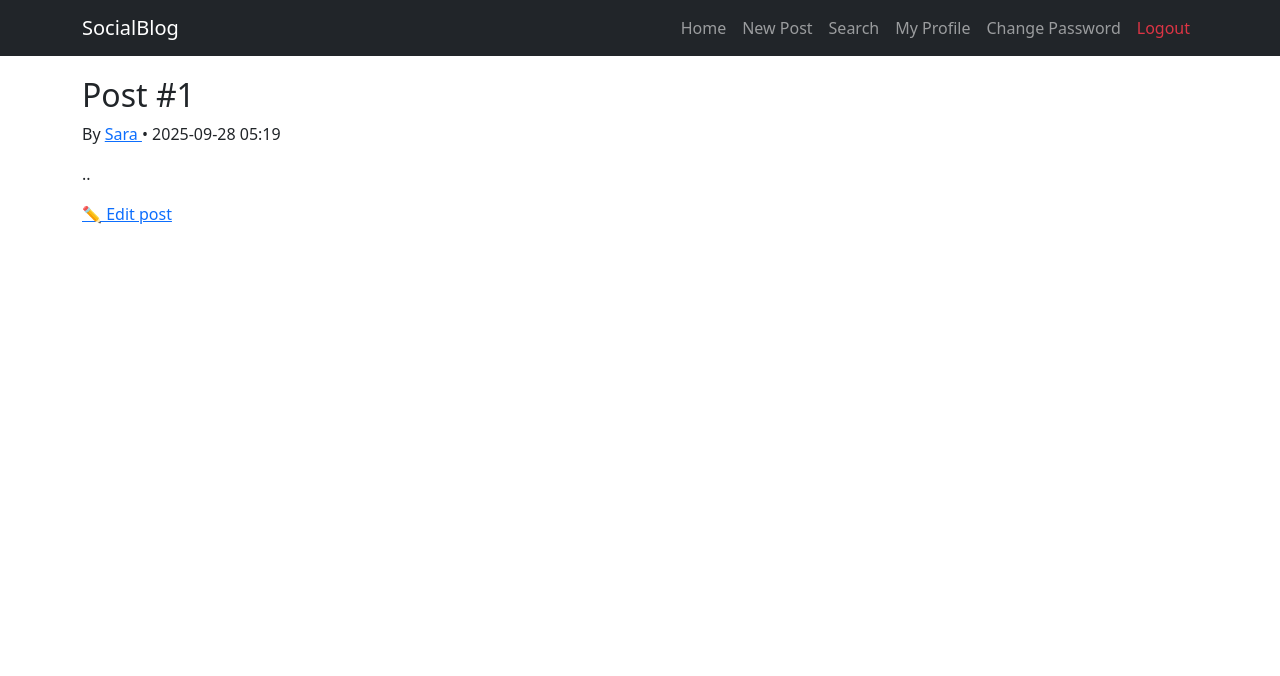
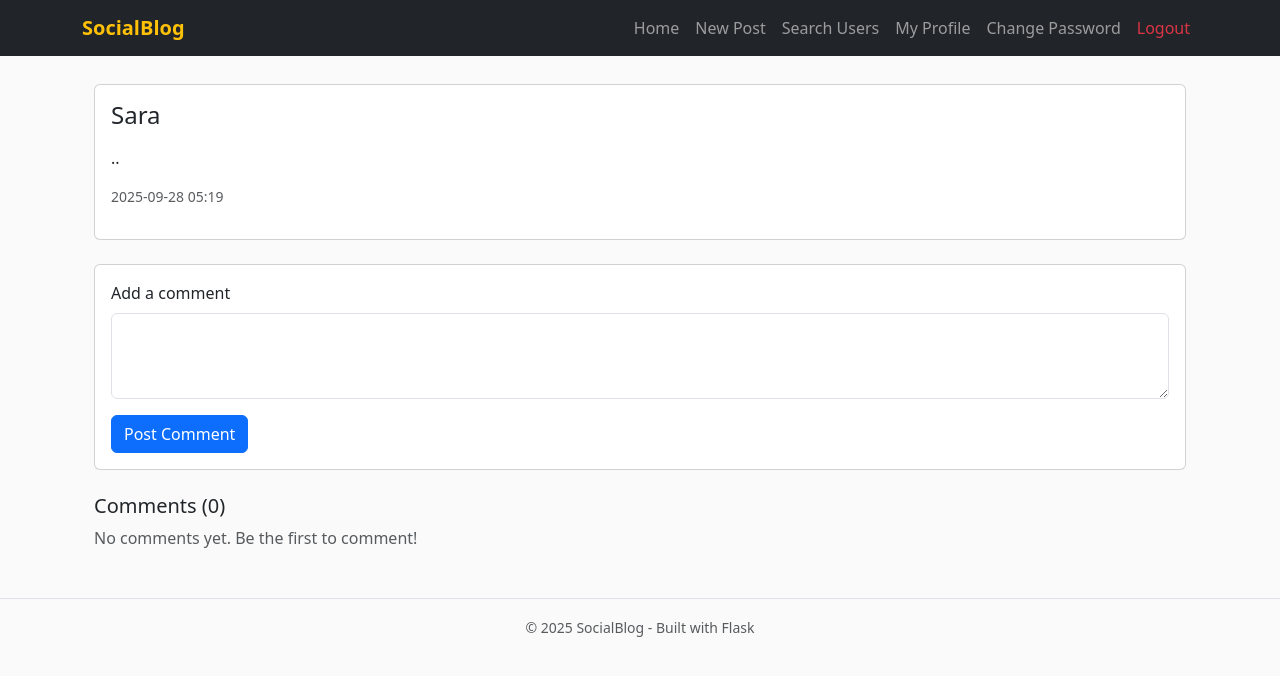
Before and after one commit to r0ry2/final_task-, a Flask app: page /post/1 in a window 1280 px wide. Shown: the top 676 px of the page. Run offline with Flask 3, Linux system fonts and the light colour scheme; a user stored in the database is signed in; data comes from the database, SQL or seed files in the repository; both versions use the stored data as it was after the commit.

Commit message:
Add Comment model and relationships for user posts

```diff
--- a/app/main/forms.py
+++ b/app/main/forms.py
@@ -31,3 +31,13 @@ class EditProfileForm(FlaskForm):
     location = StringField("Location", validators=[Length(0, 64)])
     bio = TextAreaField("Bio", validators=[Length(0, 200)])
     submit = SubmitField("Save Changes")
+
+# ---------------- نموذج إضافة تعليق ----------------
+
+
+class CommentForm(FlaskForm):
+    body = TextAreaField('Add a comment', validators=[
+        DataRequired(message="Please write something!"),
+        Length(1, 500)
+    ])
+    submit = SubmitField('Post Comment')
--- a/app/main/views.py
+++ b/app/main/views.py
@@ -8,11 +8,8 @@ from .forms import PostForm, EditProfileForm
 from flask import abort
 from app.models import User
 from .forms import AdminResetPasswordForm
+from ..models import Comment
 
-
-
-
-# ---------------- Index (عرض البوستات) ----------------
 # ---------------- Index (عرض البوستات) ----------------
 @main.route('/', methods=['GET', 'POST'])
 def index():
@@ -66,10 +63,26 @@ def show_followed():
     return resp
 
 # ---------------- عرض بوست واحد ----------------
-@main.route('/post/<int:id>')
+@main.route('/post/<int:id>', methods=['GET', 'POST'])
 def post(id):
+    from .forms import CommentForm
     post = Post.query.get_or_404(id)
-    return render_template('main/post.html', post=post)
+    form = CommentForm()
+
+    if form.validate_on_submit():
+        comment = Comment(
+            body=form.body.data,
+            post=post,
+            author=current_user._get_current_object()
+        )
+        db.session.add(comment)
+        db.session.commit()
+        flash("✅ Your comment has been added.")
+        return redirect(url_for('main.post', id=post.id))
+
+    comments = post.comments.order_by(Comment.timestamp.asc()).all()
+    return render_template('main/post.html', post=post, form=form, comments=comments)
+
 
 
 # ---------------- تعديل بوست ----------------
@@ -224,3 +237,41 @@ def search_user():
             return redirect(url_for('main.search_user'))
         return redirect(url_for('main.user_profile', username=user.username))
     return render_template('main/search_user.html', form=form)
+
+# ---------------- إدارة التعليقات (Moderation) ----------------
+@main.route('/moderate')
+@login_required
+def moderate():
+    if not current_user.can(Permission.MODERATE):
+        abort(403)
+    page = request.args.get('page', 1, type=int)
+    pagination = Comment.query.order_by(Comment.timestamp.desc()).paginate(
+        page=page, per_page=current_app.config.get('COMMENTS_PER_PAGE', 10), error_out=False)
+    comments = pagination.items
+    return render_template('main/moderate.html', comments=comments, pagination=pagination, page=page)
+
+
+@main.route('/moderate/enable/<int:id>')
+@login_required
+def moderate_enable(id):
+    if not current_user.can(Permission.MODERATE):
+        abort(403)
+    comment = Comment.query.get_or_404(id)
+    comment.disabled = False
+    db.session.add(comment)
+    db.session.commit()
+    flash("✅ Comment enabled.")
+    return redirect(url_for('main.moderate', page=request.args.get('page', 1)))
+
+
+@main.route('/moderate/disable/<int:id>')
+@login_required
+def moderate_disable(id):
+    if not current_user.can(Permission.MODERATE):
+        abort(403)
+    comment = Comment.query.get_or_404(id)
+    comment.disabled = True
+    db.session.add(comment)
+    db.session.commit()
+    flash("🚫 Comment disabled.")
+    return redirect(url_for('main.moderate', page=request.args.get('page', 1)))
--- a/app/templates/base.html
+++ b/app/templates/base.html
@@ -11,13 +11,14 @@
   <style>
     body {
       padding-top: 60px;
+      background-color: #fafafa;
     }
     .post {
       padding: 15px;
       margin-bottom: 15px;
       border: 1px solid #ddd;
       border-radius: 8px;
-      background: #fdfdfd;
+      background: #fff;
     }
   </style>
 </head>
@@ -25,7 +26,7 @@
   <!-- ✅ Navbar -->
   <nav class="navbar navbar-expand-lg navbar-dark bg-dark fixed-top">
     <div class="container">
-      <a class="navbar-brand" href="{{ url_for('main.index') }}">SocialBlog</a>
+      <a class="navbar-brand fw-bold text-warning" href="{{ url_for('main.index') }}">SocialBlog</a>
       <button class="navbar-toggler" type="button" data-bs-toggle="collapse" data-bs-target="#navbarNav"
               aria-controls="navbarNav" aria-expanded="false" aria-label="Toggle navigation">
         <span class="navbar-toggler-icon"></span>
@@ -36,25 +37,53 @@
 
           {% if current_user.is_authenticated %}
 
-            {# ✅ يظهر فقط للأدمن الحقيقي #}
-            {% if current_user.is_administrator() %}
+            <!-- ✅ روابط خاصة بالمستخدمين -->
+            <li class="nav-item">
+              <a class="nav-link" href="{{ url_for('main.index') }}">Home</a>
+            </li>
+
+            <li class="nav-item">
+              <a class="nav-link" href="{{ url_for('main.create_post') }}">New Post</a>
+            </li>
+
+            <li class="nav-item">
+              <a class="nav-link" href="{{ url_for('main.search_user') }}">Search Users</a>
+            </li>
+
+            <li class="nav-item">
+              <a class="nav-link" href="{{ url_for('main.user_profile', username=current_user.username) }}">My Profile</a>
+            </li>
+
+            <li class="nav-item">
+              <a class="nav-link" href="{{ url_for('auth.change_password') }}">Change Password</a>
+            </li>
+
+            <!-- ✅ للأدمن والمشرفين فقط -->
+            {% if current_user.can(0x08) or current_user.is_administrator() %}
               <li class="nav-item">
-                <a class="nav-link text-warning" href="{{ url_for('main.admin_dashboard') }}">
-                  Admin Panel
-                </a>
+                <a class="nav-link text-warning" href="{{ url_for('main.moderate') }}">Manage Comments</a>
               </li>
             {% endif %}
 
-            <li class="nav-item"><a class="nav-link" href="{{ url_for('main.index') }}">Home</a></li>
-            <li class="nav-item"><a class="nav-link" href="{{ url_for('main.create_post') }}">New Post</a></li>
-            <li class="nav-item"><a class="nav-link" href="{{ url_for('main.search_user') }}">Search</a></li>
-            <li class="nav-item"><a class="nav-link" href="{{ url_for('main.user_profile', username=current_user.username) }}">My Profile</a></li>
-            <li class="nav-item"><a class="nav-link" href="{{ url_for('auth.change_password') }}">Change Password</a></li>
-            <li class="nav-item"><a class="nav-link text-danger" href="{{ url_for('auth.logout') }}">Logout</a></li>
+            <!-- ✅ للأدمن فقط -->
+            {% if current_user.is_administrator() %}
+              <li class="nav-item">
+                <a class="nav-link text-info" href="{{ url_for('main.admin_dashboard') }}">Admin Panel</a>
+              </li>
+            {% endif %}
+
+            <li class="nav-item">
+              <a class="nav-link text-danger" href="{{ url_for('auth.logout') }}">Logout</a>
+            </li>
 
           {% else %}
-            <li class="nav-item"><a class="nav-link" href="{{ url_for('auth.login') }}">Login</a></li>
-            <li class="nav-item"><a class="nav-link" href="{{ url_for('auth.register') }}">Register</a></li>
+            <!-- ✅ للزوار فقط -->
+            <li class="nav-item">
+              <a class="nav-link" href="{{ url_for('auth.login') }}">Login</a>
+            </li>
+            <li class="nav-item">
+              <a class="nav-link" href="{{ url_for('auth.register') }}">Register</a>
+            </li>
           {% endif %}
 
         </ul>
@@ -67,16 +96,24 @@
     {% with messages = get_flashed_messages() %}
       {% if messages %}
         {% for msg in messages %}
-          <div class="alert alert-info">{{ msg }}</div>
+          <div class="alert alert-info alert-dismissible fade show" role="alert">
+            {{ msg }}
+            <button type="button" class="btn-close" data-bs-dismiss="alert" aria-label="Close"></button>
+          </div>
         {% endfor %}
       {% endif %}
     {% endwith %}
   </div>
 
   <!-- ✅ Main Page Content -->
-  <div class="container">
+  <div class="container mb-5">
     {% block content %}{% endblock %}
   </div>
+
+  <!-- ✅ Footer -->
+  <footer class="text-center text-muted py-3 border-top">
+    <small>© {{ current_year or 2025 }} SocialBlog - Built with Flask</small>
+  </footer>
 
   <!-- ✅ Bootstrap JS -->
   <script src="https://cdn.jsdelivr.net/npm/bootstrap@5.3.2/dist/js/bootstrap.bundle.min.js"></script>
--- a/app/templates/main/post.html
+++ b/app/templates/main/post.html
@@ -1,18 +1,49 @@
 {% extends "base.html" %}
+{% block title %}Post {{ post.id }}{% endblock %}
 {% block content %}
-  <h2>Post #{{ post.id }}</h2>
-  <p class="meta">
-    By <a href="{{ url_for('main.user_profile', username=post.author.username) }}">
-      {{ post.author.username }}
-    </a>
-    • {{ post.timestamp.strftime('%Y-%m-%d %H:%M') }}
-  </p>
+<div class="container mt-4">
 
-  <div class="body">
-    {{ post.body_html|safe }}
+  <div class="card mb-4">
+    <div class="card-body">
+      <h4 class="card-title">{{ post.author.username }}</h4>
+      <p class="card-text">{{ post.body_html | safe }}</p>
+      <p class="text-muted small">{{ post.timestamp.strftime('%Y-%m-%d %H:%M') }}</p>
+    </div>
   </div>
 
-  {% if current_user.is_authenticated and (current_user == post.author or current_user.is_administrator()) %}
-    <p><a href="{{ url_for('main.edit_post', id=post.id) }}">✏️ Edit post</a></p>
+  <!-- ✅ نموذج كتابة تعليق -->
+  {% if current_user.is_authenticated %}
+  <div class="card mb-3">
+    <div class="card-body">
+      <form method="POST">
+        {{ form.hidden_tag() }}
+        <div class="mb-3">
+          {{ form.body.label(class="form-label") }}
+          {{ form.body(class="form-control", rows=3) }}
+        </div>
+        <button type="submit" class="btn btn-primary">{{ form.submit.label.text }}</button>
+      </form>
+    </div>
+  </div>
+  {% else %}
+  <p><a href="{{ url_for('auth.login') }}">Login</a> to add a comment.</p>
   {% endif %}
+
+  <!-- ✅ عرض التعليقات -->
+  <h5 class="mt-4">Comments ({{ comments|length }})</h5>
+  {% if comments %}
+    {% for comment in comments %}
+      <div class="card mb-2">
+        <div class="card-body">
+          <p class="mb-1"><strong>{{ comment.author.username }}</strong></p>
+          <p>{{ comment.body_html | safe }}</p>
+          <p class="text-muted small">{{ comment.timestamp.strftime('%Y-%m-%d %H:%M') }}</p>
+        </div>
+      </div>
+    {% endfor %}
+  {% else %}
+    <p class="text-muted">No comments yet. Be the first to comment!</p>
+  {% endif %}
+
+</div>
 {% endblock %}
```
Also changed, not shown: app/templates/main/moderate.html (added, +40 -0 lines), app/templates/admin/admin_dashboard.html (renamed from app/templates/admin_dashboard.html), app/templates/admin/admin_reset_password.html (renamed from app/templates/admin_reset_password.html), instance/data.sqlite.
